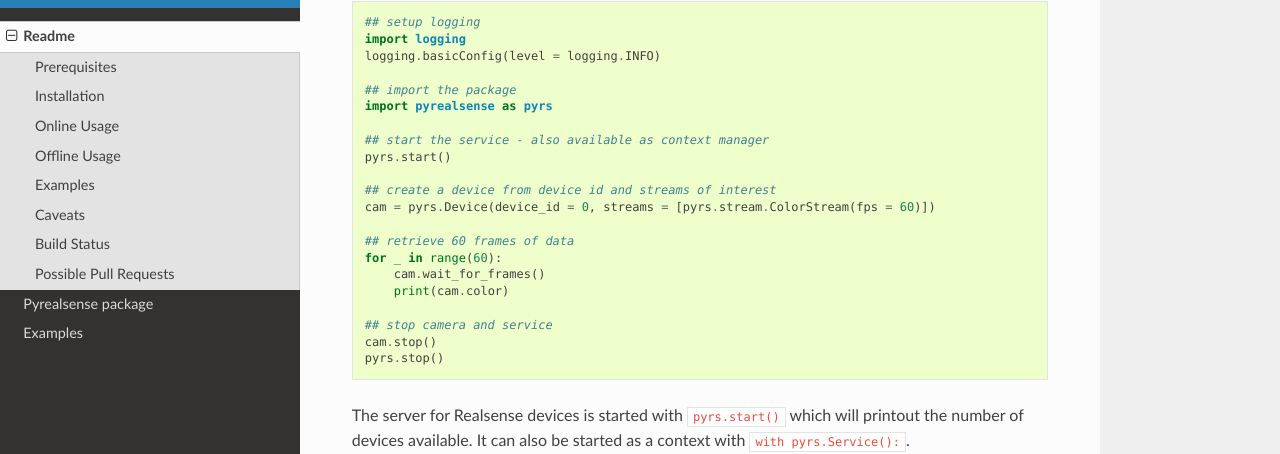
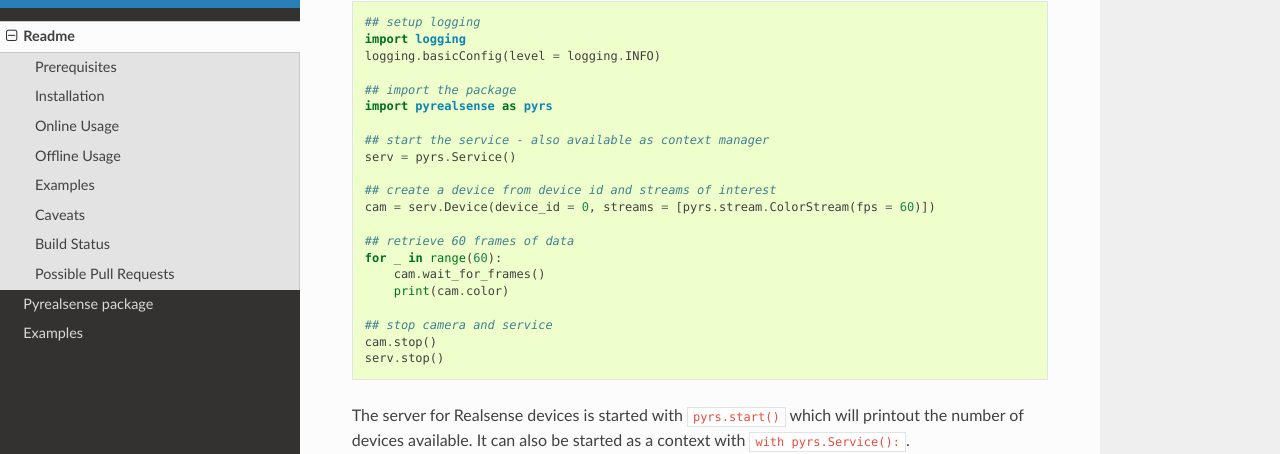
Before and after one commit to toinsson/pyrealsense, a Sphinx documentation site: the page built from docs/readme.rst, in a window 1280 px wide and 900 px high, scrolled down 688 px. Shown: the part 110-564 px from the top of the window. Built offline with Sphinx 7.4.7 and the Read the Docs theme 2.0.0, drawn with Linux system fonts in a browser that asks for light colours.

Commit message:
update readme.rst for rtfd

```diff
--- a/README.rst
+++ b/README.rst
@@ -55,10 +55,10 @@ Online Usage
     import pyrealsense as pyrs
 
     ## start the service - also available as context manager
-    pyrs.start()
+    serv = pyrs.Service()
 
     ## create a device from device id and streams of interest
-    cam = pyrs.Device(device_id = 0, streams = [pyrs.stream.ColorStream(fps = 60)])
+    cam = serv.Device(device_id = 0, streams = [pyrs.stream.ColorStream(fps = 60)])
 
     ## retrieve 60 frames of data
     for _ in range(60):
@@ -67,7 +67,7 @@ Online Usage
 
     ## stop camera and service
     cam.stop()
-    pyrs.stop()
+    serv.stop()
 
 The server for Realsense devices is started with ``pyrs.start()`` which
 will printout the number of devices available. It can also be started as
--- a/docs/readme.rst
+++ b/docs/readme.rst
@@ -55,10 +55,10 @@ Online Usage
     import pyrealsense as pyrs
 
     ## start the service - also available as context manager
-    pyrs.start()
+    serv = pyrs.Service()
 
     ## create a device from device id and streams of interest
-    cam = pyrs.Device(device_id = 0, streams = [pyrs.stream.ColorStream(fps = 60)])
+    cam = serv.Device(device_id = 0, streams = [pyrs.stream.ColorStream(fps = 60)])
 
     ## retrieve 60 frames of data
     for _ in range(60):
@@ -67,7 +67,7 @@ Online Usage
 
     ## stop camera and service
     cam.stop()
-    pyrs.stop()
+    serv.stop()
 
 The server for Realsense devices is started with ``pyrs.start()`` which
 will printout the number of devices available. It can also be started as
```
